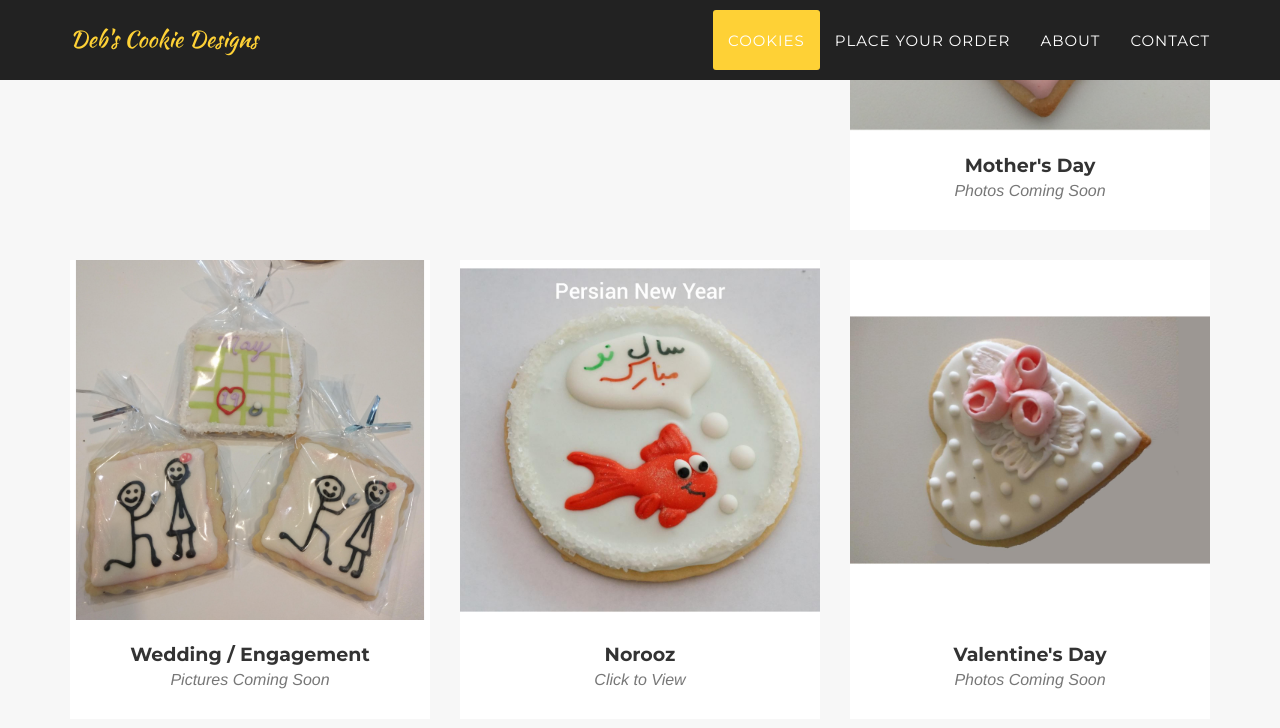
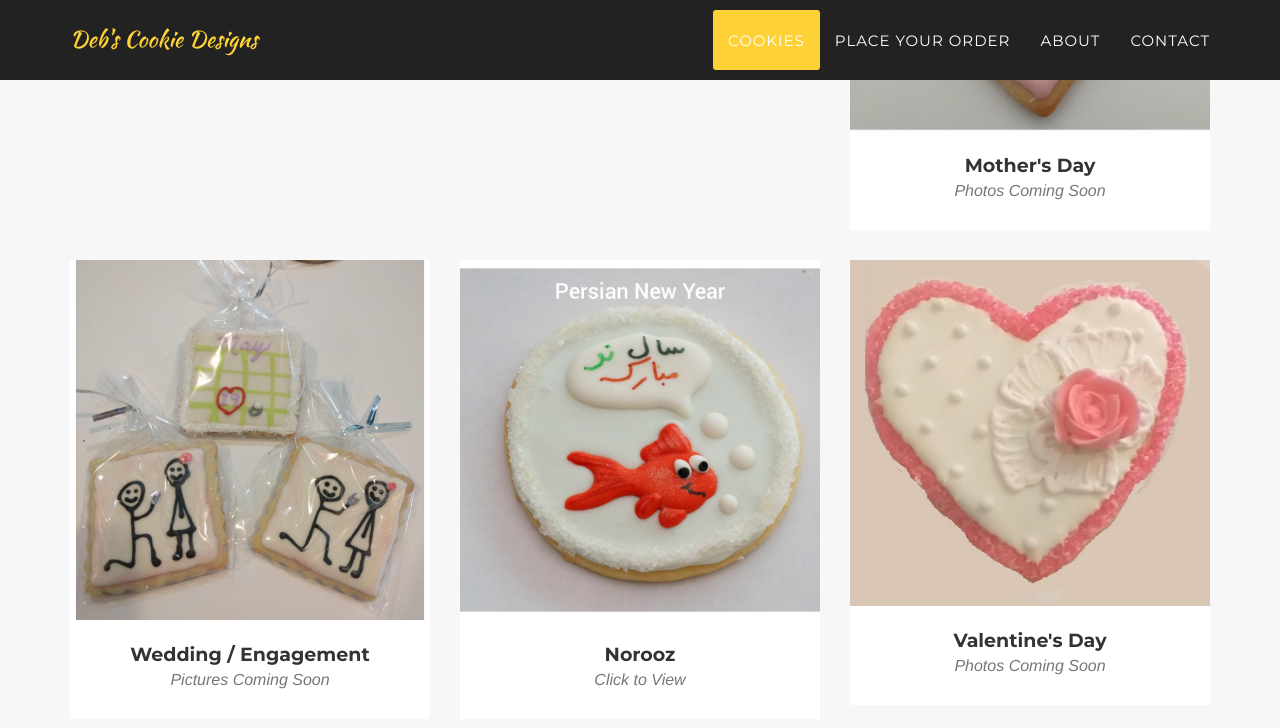
Before and after one commit to DEB72/Cookie, a Jekyll site: the page built from index.html, in a window 1280 px wide and 900 px high, scrolled down 1783 px. Shown: the top 728 px of the window. Built offline with Jekyll 4.4.1, drawn with Linux system fonts in a browser that asks for light colours; some web fonts are replaced.

Commit message:
Update 2014-07-17-project-2.markdown

```diff
--- a/_posts/2014-07-17-project-2.markdown
+++ b/_posts/2014-07-17-project-2.markdown
@@ -5,7 +5,7 @@ layout: default
 modal-id: 2
 date: 2014-07-17
 img: Photos Coming Soon.png
-thumbnail: ValentinesThumbnail.jpg
+thumbnail: ValentineNewThumbnail.png
 alt: image-alt
 description:  Price Per Set..........
 
```
